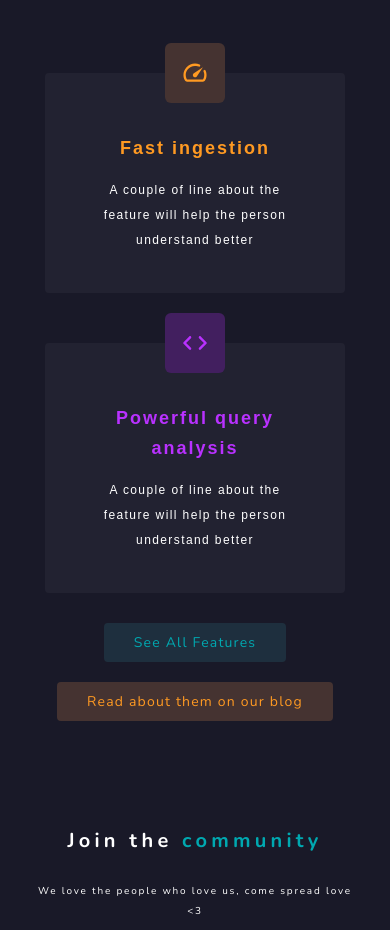
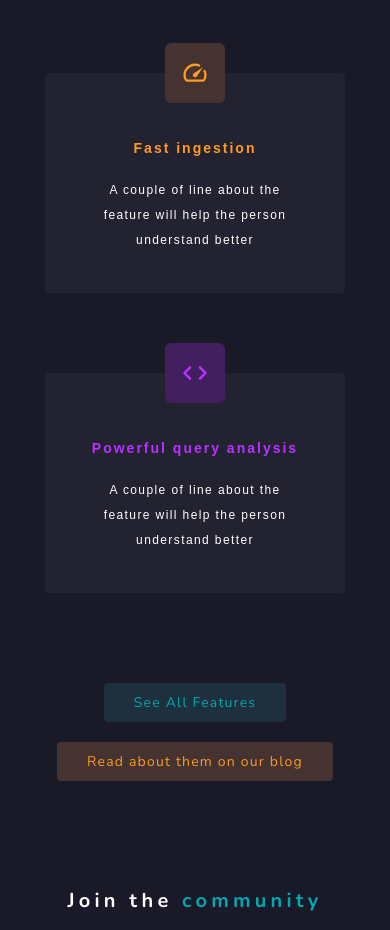
Before and after one commit to pathivu/pathivu-landing-web, a Svelte app: page / in a window 390 px wide. Shown: the part 1061-1991 px from the top of the page. Built offline with nearby package versions, Linux system fonts and the light colour scheme.

Commit message:
Fixed card size

```diff
--- a/src/elements/InformationCard.svelte
+++ b/src/elements/InformationCard.svelte
@@ -86,6 +86,7 @@
 
         .holder{
             width: 300px;
+            height: 300px;
         }
 
         .icon-part{
@@ -99,6 +100,7 @@
 
         h1{
             line-height: 30px;
+            font-size: 14px;
         }
     }
 
```
